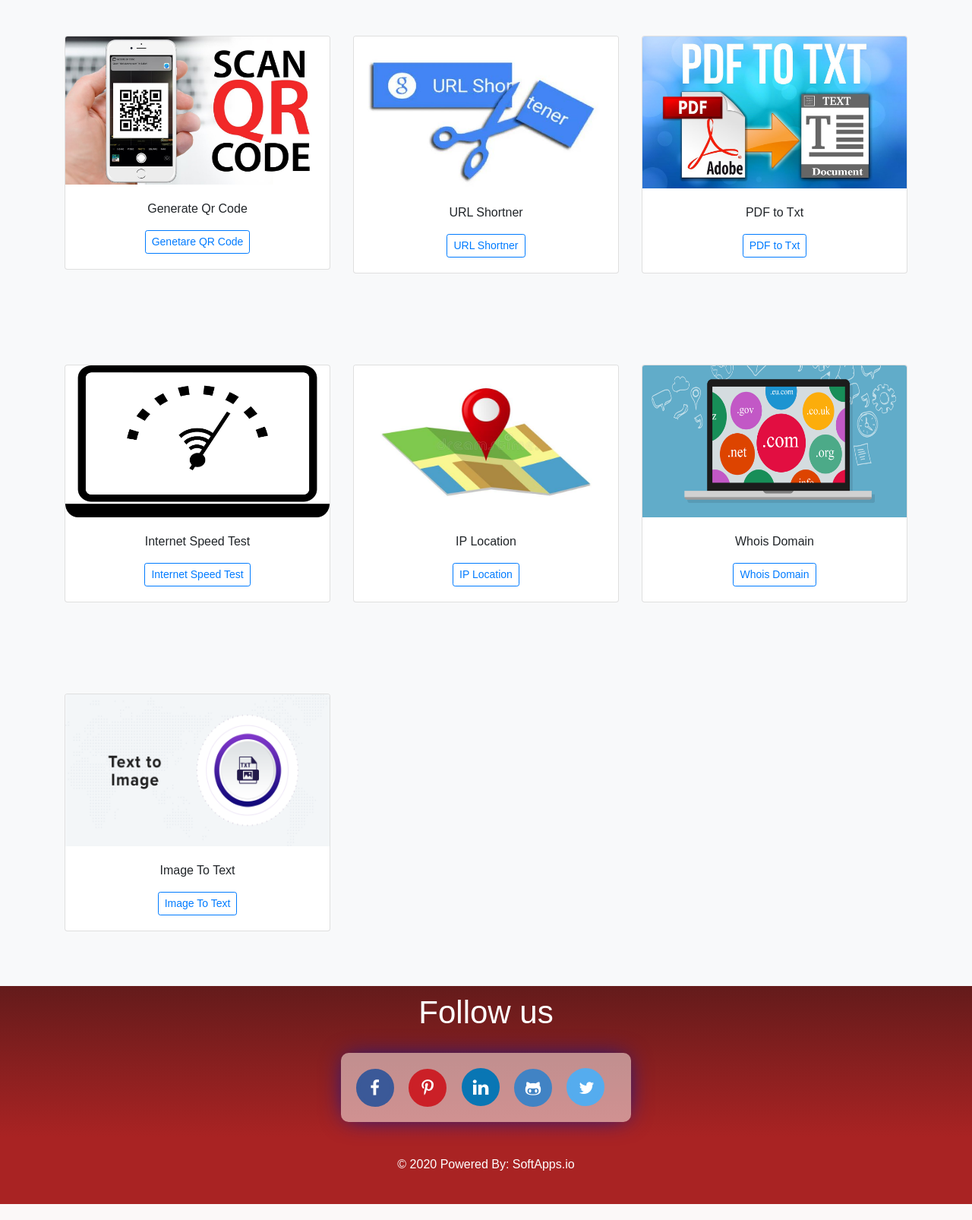
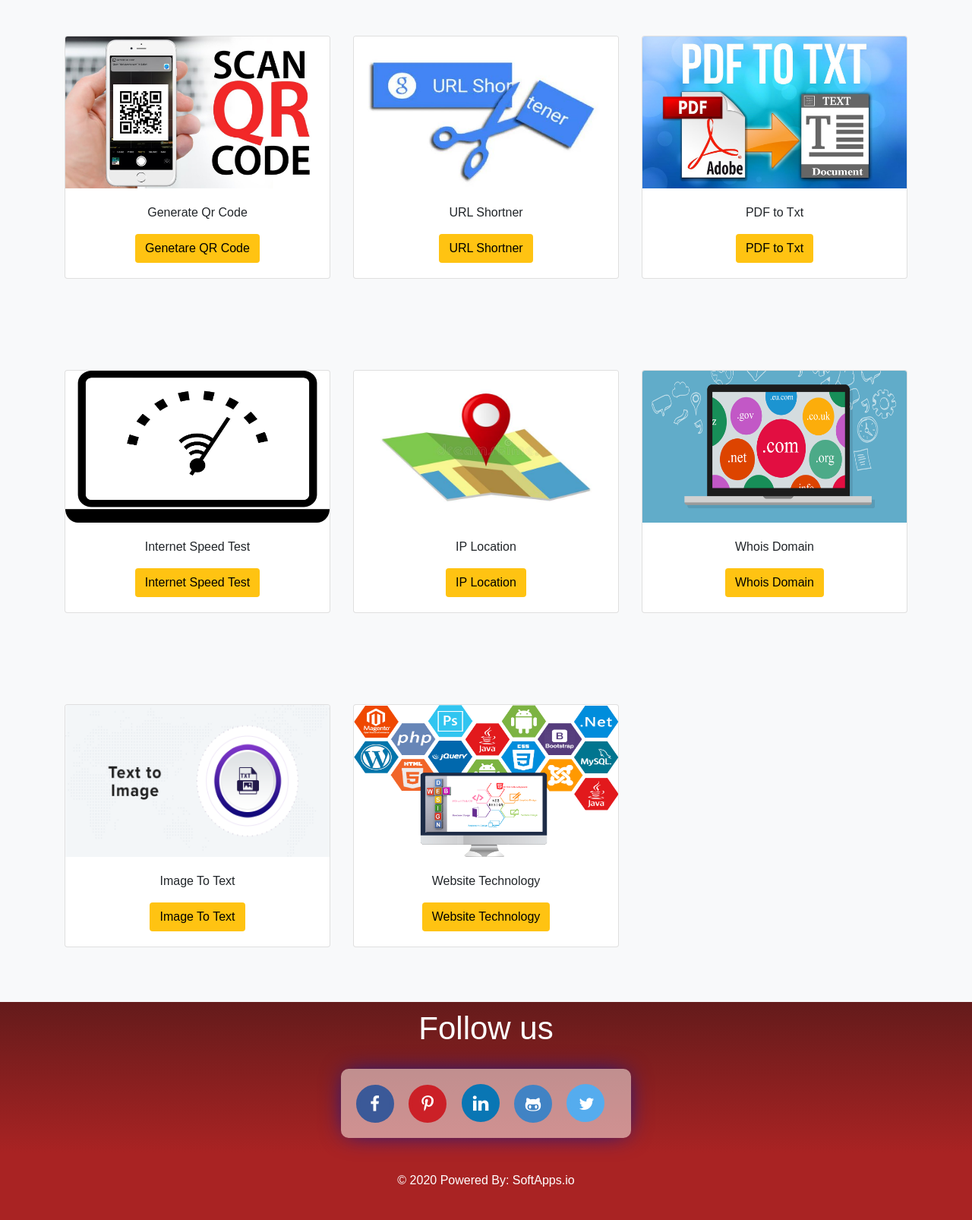
Before and after one commit to zohaibscorpion167/SoftApps-Tools, a Django app: page / in a window 1280 px wide. Shown: the part 789-2395 px from the top of the page at 76% size. Before the commit the page ends 2374 px from the top, so only its background shows below. Run offline with Django 3.2, Linux system fonts and the light colour scheme; some libraries are stand-ins or nearby versions.

Commit message:
13-10-2020

```diff
--- a/home/urls.py
+++ b/home/urls.py
@@ -48,6 +48,8 @@ urlpatterns = [
     path('reset_password_complete/',
         auth_views.PasswordResetCompleteView.as_view(template_name="password_reset_done.html"),
         name="password_reset_complete"),
+    path('web_tech', views.web_tech, name='web_tech'),
+
 
 
 
--- a/home/views.py
+++ b/home/views.py
@@ -17,6 +17,7 @@ import re
 import json
 from urllib.request import urlopen
 import whois
+import builtwith
 from PIL import Image
 from PyPDF2 import PdfFileReader, PdfFileWriter
 import pytesseract
@@ -193,3 +194,15 @@ def handlelogin(request):
 def handlelogout(request):
     logout(request)
     return redirect('login')
+
+
+
+def web_tech(request):
+    if request.method == "POST":
+        web_technology = request.POST['web_tech']
+        check_website = builtwith.parse(web_technology)
+        # for key,value in check_website.items():
+        #     result_web = key+':'+','.join(value)
+        return render(request, 'web_tech.html',{"check_website":check_website,'web_technology':web_technology})
+
+    return render(request, 'web_tech.html')
--- a/static/style.css
+++ b/static/style.css
@@ -102,7 +102,7 @@ max-width:380px;
 @import url('https://fonts.googleapis.com/css?family=Montserrat&display=swap');
 html,body{
   margin:0;
-  height:100%;
+  height:100vh;
   font-family: 'Montserrat', sans-serif;
 }
 .container-social{
@@ -326,7 +326,7 @@ margin-right: 5px;
 .login_btn{
 color: black;
 background-color: #FFC312;
-width: 100px;
+width: auto;
 }
 
 .login_btn:hover{
@@ -345,3 +345,29 @@ margin-left: 4px;
     {
         color:white;
     }
+
+table {
+  border-collapse: collapse;
+  display: flex;
+  justify-content: center;
+  align-items: center;
+  flex-direction: column;
+  overflow: hidden;
+  box-shadow: 0 0 20px rgba(0,0,0,0.1);
+  padding: 50px;
+
+
+}
+
+th,td {
+  border: 1px solid black;
+  padding: 20px;
+
+
+}
+
+.table.d
+{
+  table-layout: fixed;
+  width: 100%;
+  }
--- a/templates/base.html
+++ b/templates/base.html
@@ -56,6 +56,9 @@
      <li class="nav-item">
         <a class="nav-link {% if request.path == '/pdf_to_txt' %}active{% endif %}" href="/pdf_to_txt">PDF to Txt</a>
       </li>
+      <li class="nav-item">
+        <a class="nav-link {% if request.path == '/web_tech' %}active{% endif %}" href="/web_tech">Website Technology </a>
+      </li>
     <li class="nav-item">
         <a class="nav-link {% if request.path == '/contact' %}active{% endif %}" href="/contact">Contact us</a>
       </li>
@@ -70,8 +73,8 @@
         <a class="nav-link dropdown-toggle" style="color:white;" href="#" id="navbarDropdownMenuLink" role="button" data-toggle="dropdown" aria-haspopup="true" aria-expanded="false">
            Welcome {{request.user}}
         </a>
-        <div class="dropdown-menu" aria-labelledby="navbarDropdownMenuLink">
-          <a class="dropdown-item" href="/logout">Logout</a>
+        <div class="dropdown-menu login_btn" aria-labelledby="navbarDropdownMenuLink">
+          <a class="dropdown-item " href="/logout">Logout</a>
         </div>
       </li>
   {% else %}
--- a/templates/index.html
+++ b/templates/index.html
@@ -59,12 +59,12 @@
           <div class="row">
             <div class="col-md-4">
               <div class="card mb-4 box-shadow">
-                <img class="card-img-top" src="{% static 'qr.jpg' %}" alt="Card image cap">
+                <img class="card-img-top" src="{% static 'qr.jpg' %}" alt="Card image cap" width="200px" height="200px">
                 <div class="card-body">
                   <p class="card-text text-center">Generate Qr Code</p>
                   <div class="d-flex justify-content-between align-items-center">
                     <div class="col text-center">
-                      <a href="/qrcode" class="btn btn-sm btn-outline-primary text-center" >Genetare QR Code</a>
+                      <a href="/qrcode" class="btn login_btn text-center" >Genetare QR Code</a>
                     </div>
                   </div>
                 </div>
@@ -77,7 +77,7 @@
                   <p class="card-text text-center">URL Shortner</p>
                   <div class="d-flex justify-content-between align-items-center">
                     <div class="col text-center">
-                      <a href="/qrcode" class="btn btn-sm btn-outline-primary text-center" >URL Shortner</a>
+                      <a href="/qrcode" class="btn login_btn text-center" >URL Shortner</a>
 
                     </div>
 
@@ -92,7 +92,7 @@
                   <p class="card-text text-center">PDF to Txt</p>
                   <div class="d-flex justify-content-between align-items-center">
                     <div class="col text-center">
-                      <a href="/qrcode" class="btn btn-sm btn-outline-primary text-center" >PDF to Txt</a>
+                      <a href="/qrcode" class="btn login_btn text-center" >PDF to Txt</a>
 
                     </div>
 
@@ -118,7 +118,7 @@
                   <p class="card-text text-center">Internet Speed Test</p>
                   <div class="d-flex justify-content-between align-items-center">
                     <div class="col text-center">
-                      <a href="/speed_test" class="btn btn-sm btn-outline-primary text-center" >Internet Speed Test</a>
+                      <a href="/speed_test" class="btn login_btn text-center" >Internet Speed Test</a>
                     </div>
                   </div>
                 </div>
@@ -131,7 +131,7 @@
                   <p class="card-text text-center">IP Location</p>
                   <div class="d-flex justify-content-between align-items-center">
                     <div class="col text-center">
-                      <a href="/ipcheck" class="btn btn-sm btn-outline-primary text-center" >IP Location</a>
+                      <a href="/ipcheck" class="btn login_btn text-center" >IP Location</a>
 
                     </div>
 
@@ -146,7 +146,7 @@
                   <p class="card-text text-center">Whois Domain</p>
                   <div class="d-flex justify-content-between align-items-center">
                     <div class="col text-center">
-                      <a href="/whoisdomain" class="btn btn-sm btn-outline-primary text-center" >Whois Domain</a>
+                      <a href="/whoisdomain" class="btn login_btn text-center" >Whois Domain</a>
                     </div>
 
                   </div>
@@ -171,27 +171,27 @@
                   <p class="card-text text-center">Image To Text</p>
                   <div class="d-flex justify-content-between align-items-center">
                     <div class="col text-center">
-                      <a href="/qrcode" class="btn btn-sm btn-outline-primary text-center" >Image To Text</a>
+                      <a href="/qrcode" class="btn login_btn text-center" >Image To Text</a>
                     </div>
                   </div>
                 </div>
               </div>
             </div>
-            {% comment %} <div class="col-md-4">
+            <div class="col-md-4">
               <div class="card mb-4 box-shadow">
-                <img class="card-img-top" src="{% static 'pdftotxt.jpg' %}" alt="Card image cap" width="200px" height="200px">
+                <img class="card-img-top" src="{% static 'builtwith.png' %}" alt="Card image cap" width="200px" height="200px">
                 <div class="card-body">
-                  <p class="card-text text-center">PDF to Txt</p>
+                  <p class="card-text text-center">Website Technology</p>
                   <div class="d-flex justify-content-between align-items-center">
                     <div class="col text-center">
-                      <a href="/qrcode" class="btn btn-sm btn-outline-primary text-center" >PDF to Txt</a>
+                      <a href="/web_tech" class="btn login_btn text-center" >Website Technology</a>
 
                     </div>
 
                   </div>
                 </div>
               </div>
-            </div> {% endcomment %}
+            </div>
 
             {% comment %} <div class="col-md-4">
               <div class="card mb-4 box-shadow">
@@ -200,7 +200,7 @@
                   <p class="card-text text-center">YouTube Video Downloader</p>
                   <div class="d-flex justify-content-between align-items-center">
                     <div class="col text-center">
-                      <a href="/yt_download" class="btn btn-sm btn-outline-primary text-center" >YouTube Video Downloader</a>
+                      <a href="/yt_download" class="btn login_btn text-center" >YouTube Video Downloader</a>
                     </div>
 
                   </div>
```
Also changed, not shown: templates/web_tech.html (added, +46 -0 lines), db.sqlite3, static/builtwith.png (added).
